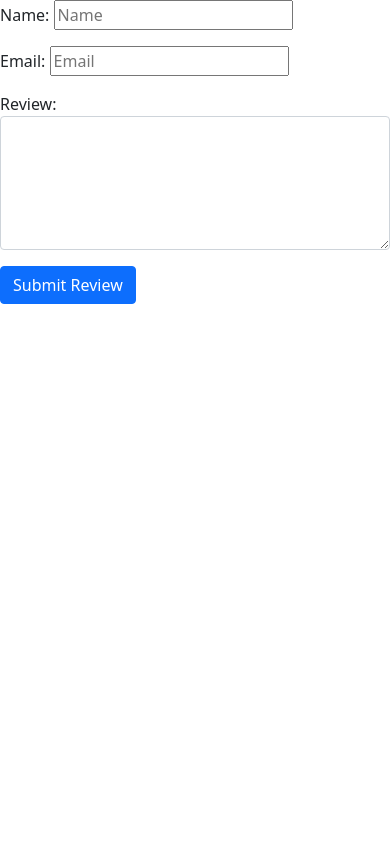
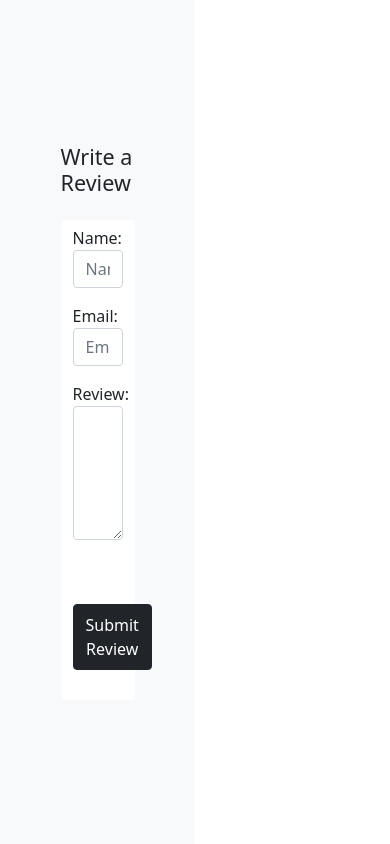
Before and after one commit to prakhar-srivastava-1/django-form, a Django app: page / in a window 390 px wide. Run offline with Django 3.2, Linux system fonts and the light colour scheme.

Commit message:
finalise form

```diff
--- a/form_demo/forms.py
+++ b/form_demo/forms.py
@@ -9,7 +9,7 @@ class ReviewForm(forms.Form):
         widget=forms.TextInput(
             attrs={
                 'placeholder': 'Name',
-                'class': 'form-control-mb-3',
+                'class': 'form-control mb-3',
                 'id': 'name-input'
             }
         )
@@ -21,7 +21,7 @@ class ReviewForm(forms.Form):
         widget=forms.TextInput(
             attrs={
                 'placeholder': 'Email',
-                'class': 'form-control-mb-3',
+                'class': 'form-control mb-3',
                 'id': 'email-input'
             }
         )
--- a/templates/base.html
+++ b/templates/base.html
@@ -8,6 +8,19 @@
 
     <!-- Bootstrap CDN -->
     <link href="https://cdn.jsdelivr.net/npm/bootstrap@5.0.2/dist/css/bootstrap.min.css" rel="stylesheet" integrity="sha384-EVSTQN3/azprG1Anm3QDgpJLIm9Nao0Yz1ztcQTwFspd3yD65VohhpuuCOmLASjC" crossorigin="anonymous">
+
+    <!-- Custom Styles -->
+    <style>
+        .review {
+            min-height: 100vh;
+        }
+
+        .expand {
+            background-image: url('https://picsum.photos/id/1079/1080');
+            background-size: cover;
+            background-position: center center;
+        }
+    </style>
 </head>
 <body>
     {% block content %}
--- a/templates/review.html
+++ b/templates/review.html
@@ -5,9 +5,28 @@ Review Form
 {% endblock %}
 
 {% block content %}
-    <form action="" method="POST">
-        {% csrf_token %}
-        {{ form.as_p }}
-        <button type="submit" class="btn btn-primary">Submit Review</button>
-    </form>
+    <div class="container-fluid" id="main">
+        <div class="row no-gutter">
+            <div class="col-6 bg-light">
+                <div class="review d-flex align-items-center py-5">
+                    <div class="container">
+                        <div class="row">
+                            <div class="col-8 mx-auto">
+                                <p class="h4 mb-4 font-weight-bold">Write a Review</p>
+                                <form action="" method="POST" class="form-control border-0">
+                                    {% csrf_token %}
+                                    {{ form.as_p }}
+                                    <button type="submit" class="btn btn-dark btn-block py-2 mb-4 mt-5 font-weight-bold">Submit Review</button>
+                                </form>
+                            </div>
+                        </div>
+                    </div>
+                </div>
+            </div>
+            <div class="col-md-6 d-flex expand">
+                <!-- Right hand side image -->
+            </div>
+        </div>
+    </div>
+
 {% endblock %}
```
